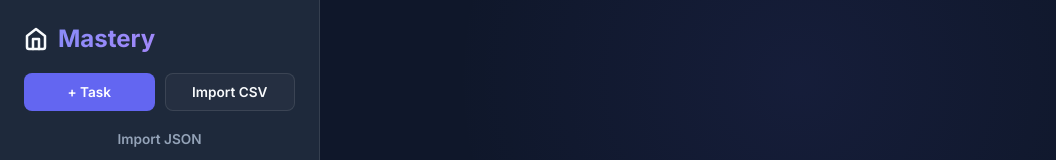
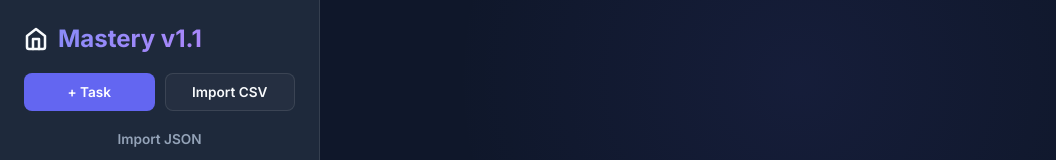
Before and after one commit to dawng278/website-learn-vocab-ielts, a Next.js app: page / in a window 1280 px wide. Shown: the top 160 px of the page, without its empty margins (0-1056 px from the left). Built offline with nearby package versions, Linux system fonts and the light colour scheme.

Commit message:
Bump version to v1.1 and add init logs to debug Vercel build mismatch

```diff
--- a/app/page.js
+++ b/app/page.js
@@ -8,6 +8,7 @@ export default function Home() {
   const [isSidebarOpen, setSidebarOpen] = useState(false);
 
   useEffect(() => {
+    console.log("🚀 App Client Initializing (v1.1)...");
     let state = {
         tasks: [],
         currentTaskId: null,
@@ -528,7 +529,7 @@ export default function Home() {
         <div className="sidebar-header">
             <div className="logo">
                 <svg width="24" height="24" viewBox="0 0 24 24" fill="none" stroke="currentColor" strokeWidth="2.5" strokeLinecap="round" strokeLinejoin="round"><path d="m3 9 9-7 9 7v11a2 2 0 0 1-2 2H5a2 2 0 0 1-2-2z"/><polyline points="9 22 9 12 15 12 15 22"/></svg>
-                <span>Mastery</span>
+                <span>Mastery v1.1</span>
             </div>
             <div className="action-btns">
                 <button className="btn btn-primary" onClick={() => window.createNewTask()}>+ Task</button>
--- a/package.json
+++ b/package.json
@@ -22,8 +22,8 @@
   "homepage": "https://github.com/dawng278/website-learn-vocab-ielts#readme",
   "dependencies": {
     "mongodb": "^7.1.1",
-    "next": "^16.2.1",
-    "react": "^19.2.4",
-    "react-dom": "^19.2.4"
+    "next": "15.1.0",
+    "react": "19.0.0",
+    "react-dom": "19.0.0"
   }
 }
```
